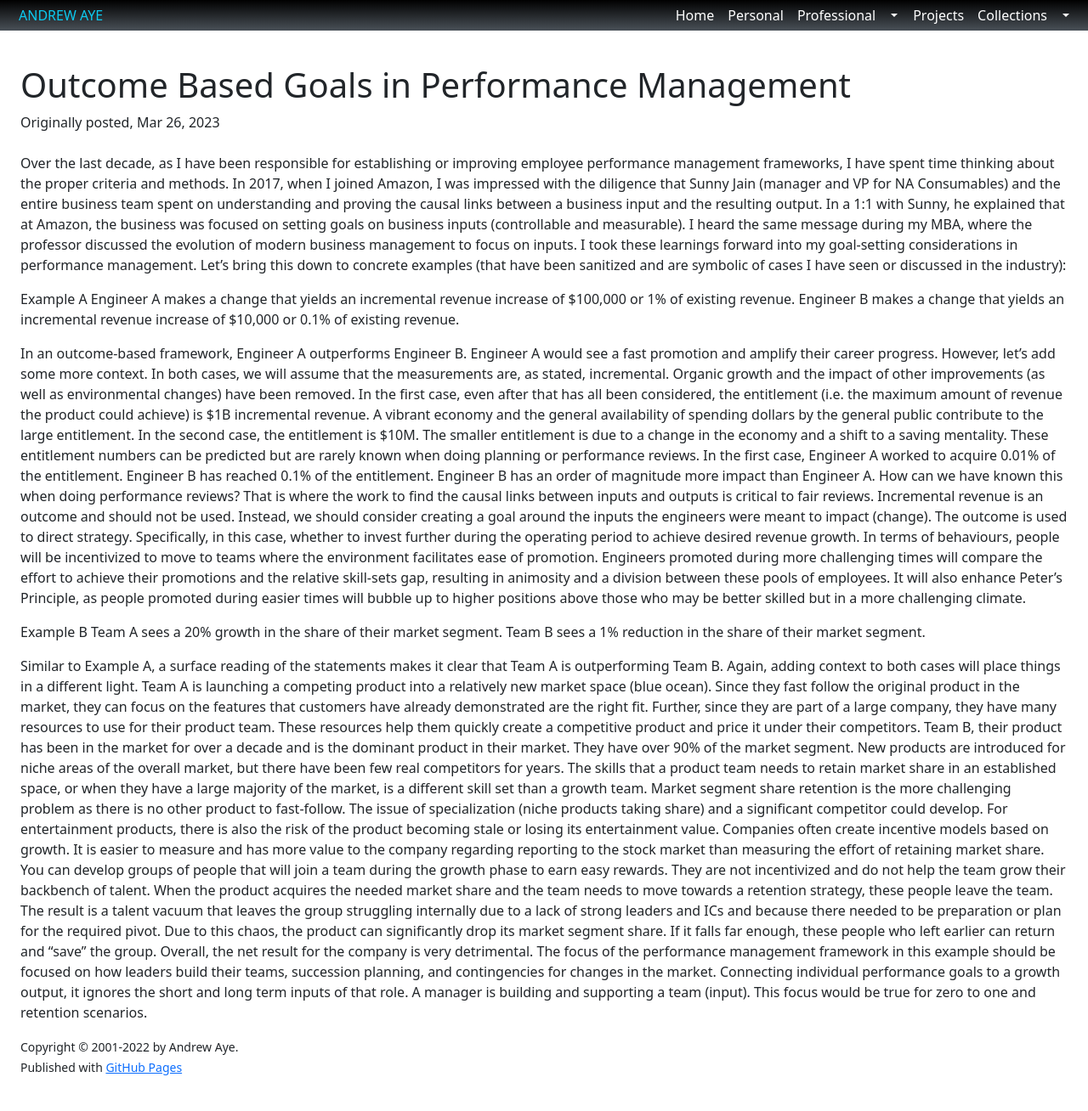
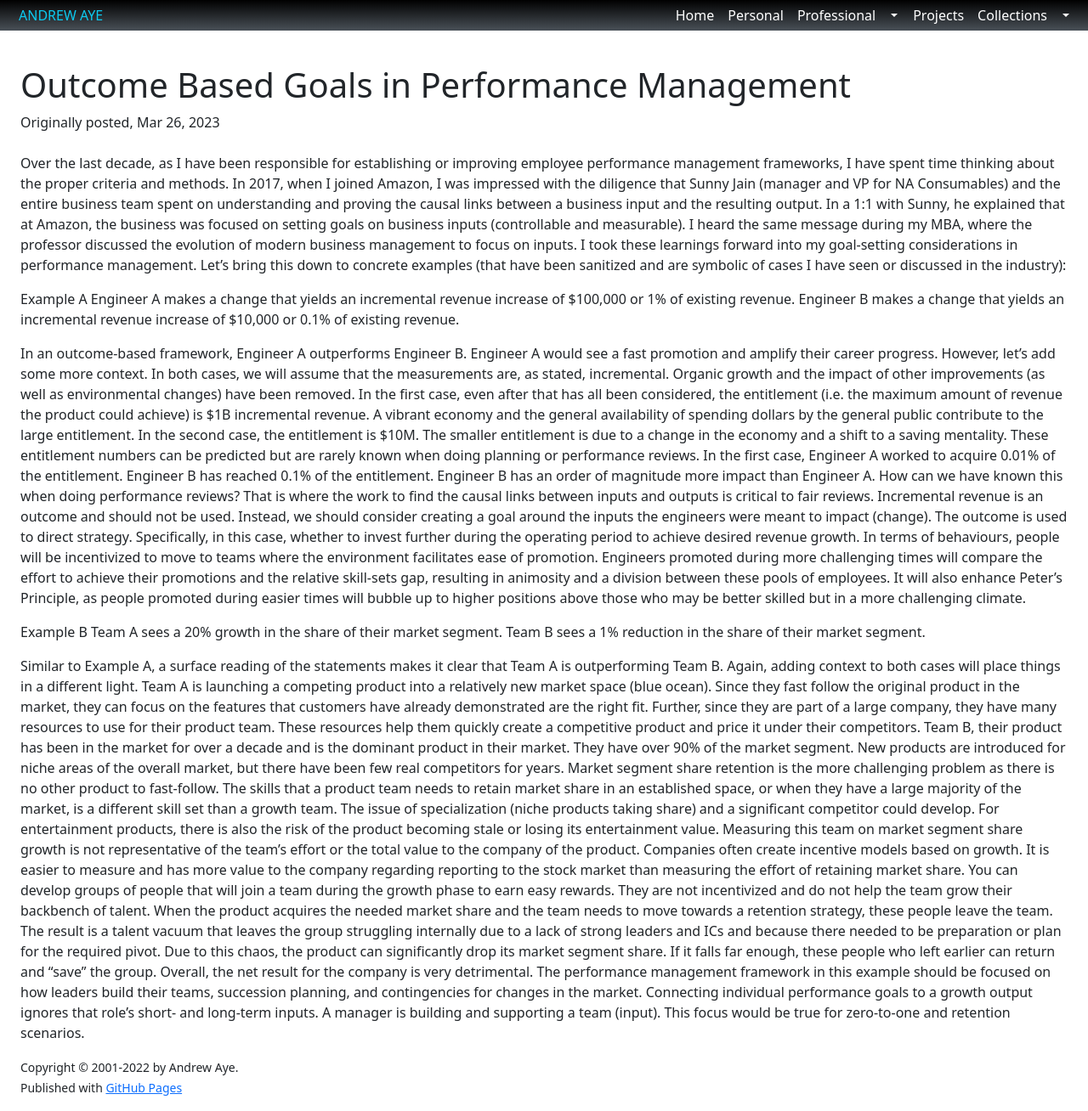
Before and after one commit to aaye/aaye.github.io, a Jekyll site: the page built from professional/blog/_posts/2023-03-26-Outcome-Based-Thinking.md, in a window 1280 px wide and 1308 px high. Shown: the whole window at 85% size. Built offline with Jekyll 4.4.1, drawn with Linux system fonts in a browser that asks for light colours.

Commit message:
Update 2023-03-26-Outcome-Based-Thinking.md

```diff
--- a/professional/blog/_posts/2023-03-26-Outcome-Based-Thinking.md
+++ b/professional/blog/_posts/2023-03-26-Outcome-Based-Thinking.md
@@ -22,6 +22,6 @@ Team B sees a 1% reduction in the share of their market segment.
 
 Similar to Example A, a surface reading of the statements makes it clear that Team A is outperforming Team B. Again, adding context to both cases will place things in a different light.
 Team A is launching a competing product into a relatively new market space (blue ocean). Since they fast follow the original product in the market, they can focus on the features that customers have already demonstrated are the right fit. Further, since they are part of a large company, they have many resources to use for their product team. These resources help them quickly create a competitive product and price it under their competitors.
-Team B, their product has been in the market for over a decade and is the dominant product in their market. They have over 90% of the market segment. New products are introduced for niche areas of the overall market, but there have been few real competitors for years. The skills that a product team needs to retain market share in an established space, or when they have a large majority of the market, is a different skill set than a growth team. Market segment share retention is the more challenging problem as there is no other product to fast-follow. The issue of specialization (niche products taking share) and a significant competitor could develop. For entertainment products, there is also the risk of the product becoming stale or losing its entertainment value.
+Team B, their product has been in the market for over a decade and is the dominant product in their market. They have over 90% of the market segment. New products are introduced for niche areas of the overall market, but there have been few real competitors for years. Market segment share retention is the more challenging problem as there is no other product to fast-follow. The skills that a product team needs to retain market share in an established space, or when they have a large majority of the market, is a different skill set than a growth team. The issue of specialization (niche products taking share) and a significant competitor could develop. For entertainment products, there is also the risk of the product becoming stale or losing its entertainment value. Measuring this team on market segment share growth is not representative of the team's effort or the total value to the company of the product.
 Companies often create incentive models based on growth. It is easier to measure and has more value to the company regarding reporting to the stock market than measuring the effort of retaining market share. You can develop groups of people that will join a team during the growth phase to earn easy rewards. They are not incentivized and do not help the team grow their backbench of talent. When the product acquires the needed market share and the team needs to move towards a retention strategy, these people leave the team. The result is a talent vacuum that leaves the group struggling internally due to a lack of strong leaders and ICs and because there needed to be preparation or plan for the required pivot. Due to this chaos, the product can significantly drop its market segment share. If it falls far enough, these people who left earlier can return and "save" the group. Overall, the net result for the company is very detrimental.
-The focus of the performance management framework in this example should be focused on how leaders build their teams, succession planning, and contingencies for changes in the market. Connecting individual performance goals to a growth output, it ignores the short and long term inputs of that role. A manager is building and supporting a team (input). This focus would be true for zero to one and retention scenarios.
+The performance management framework in this example should be focused on how leaders build their teams, succession planning, and contingencies for changes in the market. Connecting individual performance goals to a growth output ignores that role's short- and long-term inputs. A manager is building and supporting a team (input). This focus would be true for zero-to-one and retention scenarios.
```
